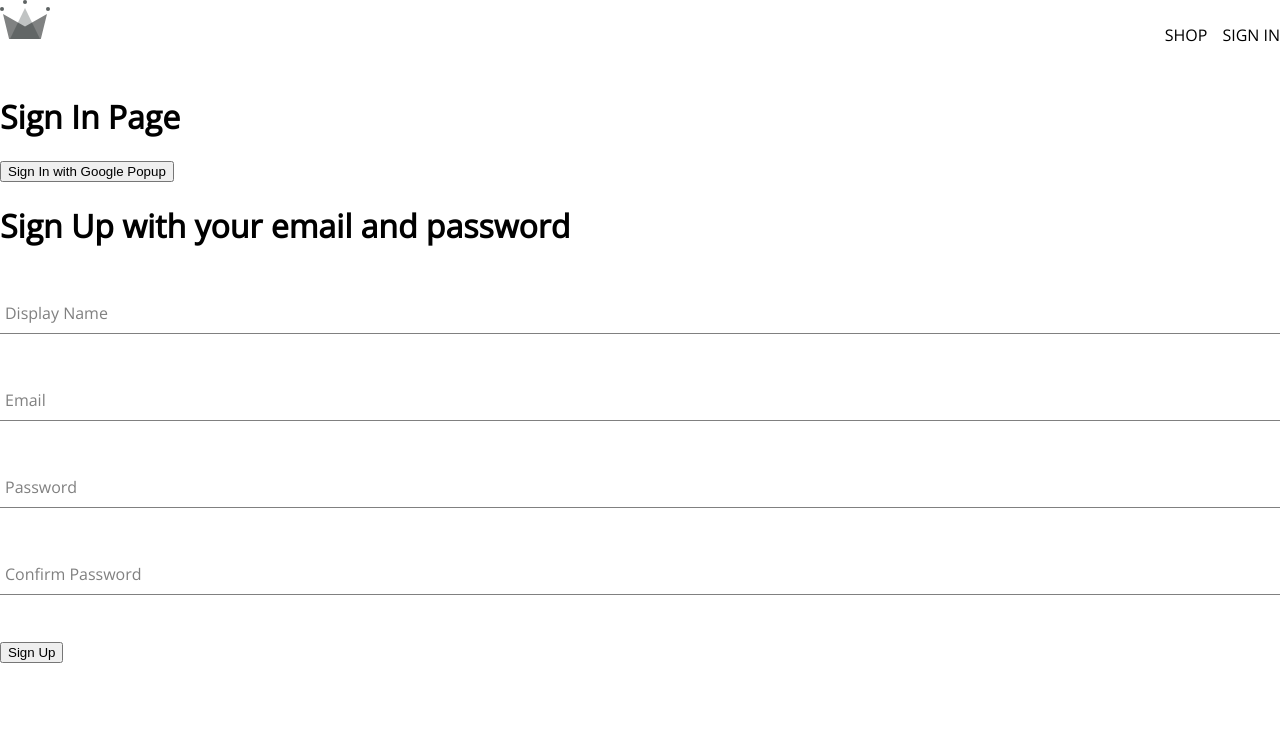
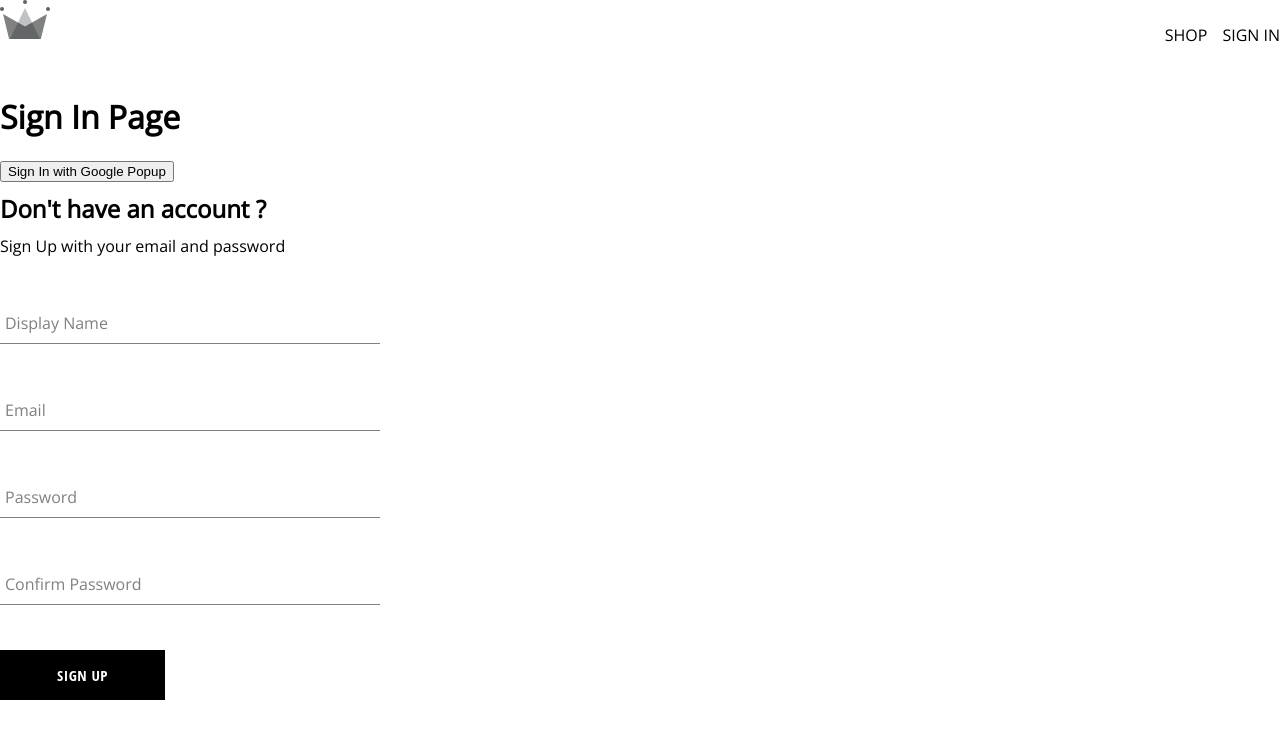
Before and after one commit to johnhongannguyen/crwn-clothing-v2, a React (Create React App) app: page /sign-in in a window 1280 px wide. Shown: the top 738 px of the page. Built offline with nearby package versions, Linux system fonts and the light colour scheme; a web font is replaced by a local one.

Commit message:
created sign up component, the form input component, button component

```diff
--- /dev/null
+++ b/src/components/button/button.component.jsx
@@ -0,0 +1,29 @@
+/*
+default
+
+
+inverted
+
+
+google sign in
+
+*/
+import './button.styles.scss'
+const BUTTON_TYPES_CLASSES = {
+    google: 'google-sign-in',
+    inverted: 'inverted'
+}
+
+
+const Button = ({children, buttonType, ...otherProps})=>{
+    return(
+        <button
+        className={`button-container ${BUTTON_TYPES_CLASSES[buttonType]}`}
+        {...otherProps}
+        >
+            {children}
+        </button>
+    )
+}
+
+export default Button
--- /dev/null
+++ b/src/components/button/button.styles.scss
@@ -0,0 +1,46 @@
+.button-container {
+    min-width: 165px;
+    width: auto;
+    height: 50px;
+    letter-spacing: 0.5px;
+    line-height: 50px;
+    padding: 0 35px 0 35px;
+    font-size: 15px;
+    background-color: black;
+    color: white;
+    text-transform: uppercase;
+    font-family: 'Open Sans Condensed';
+    font-weight: bolder;
+    border: none;
+    cursor: pointer;
+    display: flex;
+    justify-content: center;
+
+    &:hover {
+      background-color: white;
+      color: black;
+      border: 1px solid black;
+    }
+
+    &.google-sign-in {
+      background-color: #4285f4;
+      color: white;
+
+      &:hover {
+        background-color: #357ae8;
+        border: none;
+      }
+    }
+
+    &.inverted {
+      background-color: white;
+      color: black;
+      border: 1px solid black;
+
+      &:hover {
+        background-color: black;
+        color: white;
+        border: none;
+      }
+    }
+  }
--- a/src/components/sign-up-form/sign-up-form.component.jsx
+++ b/src/components/sign-up-form/sign-up-form.component.jsx
@@ -1,14 +1,21 @@
+import './sign-up-form.styles.scss'
 import { useState } from "react";
 import FormInput  from "../form-input/form-input.component";
 
 import { createAuthUserWithEmailAndPassword, createUserDocumentFromAuth } from "../../utils/firebase/firebase.utils";
+import Button from '../button/button.component';
+
+
+
+
 const defaultFormFields ={
     displayName: '',
     email: '',
     password:'',
     confirmPassword:''
 }
-// import './sign-up-form.styles.sass'
+
+
 
 
 const SignUpForm = ()=>{
@@ -51,8 +58,9 @@
         setFormFields({...formFields,[name]:value})
     }
     return(
-        <div>
-            <h1> Sign Up with your email and password</h1>
+        <div className="sign-up-container">
+            <h2>Don't have an account ?</h2>
+            <span> Sign Up with your email and password</span>
             <form onSubmit={handleSubmit}>
 
                 <FormInput
@@ -83,7 +91,7 @@
                 name='confirmPassword'
                 value={confirmPassword}/>
 
-                <button type='submit' >Sign Up</button>
+                <Button buttonType='default' type='submit' >Sign Up</Button>
             </form>
         </div>
     )
--- /dev/null
+++ b/src/components/sign-up-form/sign-up-form.styles.scss
@@ -0,0 +1,9 @@
+.sign-up-container {
+    display: flex;
+    flex-direction: column;
+    width: 380px;
+
+    h2{
+        margin: 10px 0;
+    }
+}
```
